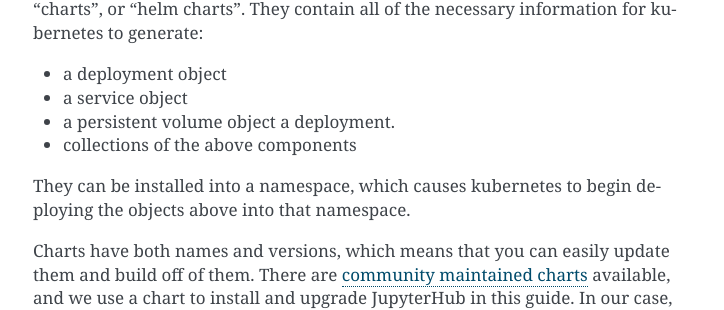
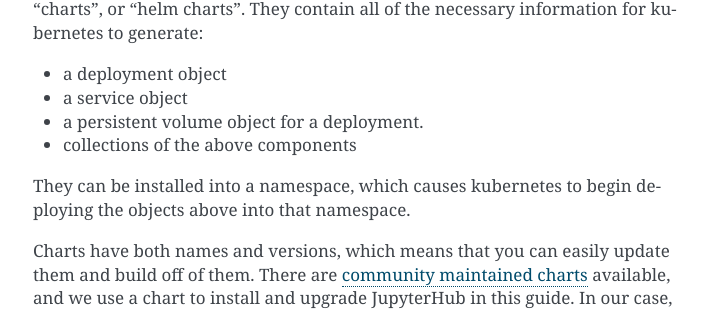
Before and after one commit to jupyterhub/zero-to-jupyterhub-k8s, a Sphinx documentation site: the page built from doc/source/tools.rst, in a window 1280 px wide and 900 px high, scrolled down 4231 px. Shown: the part 150-460 px from the top of the window, without its empty margins (387-1111 px from the left). Built offline with Sphinx 7.4.7, drawn with Linux system fonts in a browser that asks for light colours.

Commit message:
Adding a missing "for"
Noticed a missing word in the docs.

```diff
--- a/doc/source/tools.rst
+++ b/doc/source/tools.rst
@@ -215,7 +215,7 @@ all of the necessary information for kubernetes to generate:
 
 - a deployment object
 - a service object
-- a persistent volume object a deployment.
+- a persistent volume object for a deployment.
 - collections of the above components
 
 They can be installed into a namespace, which causes kubernetes to
```
